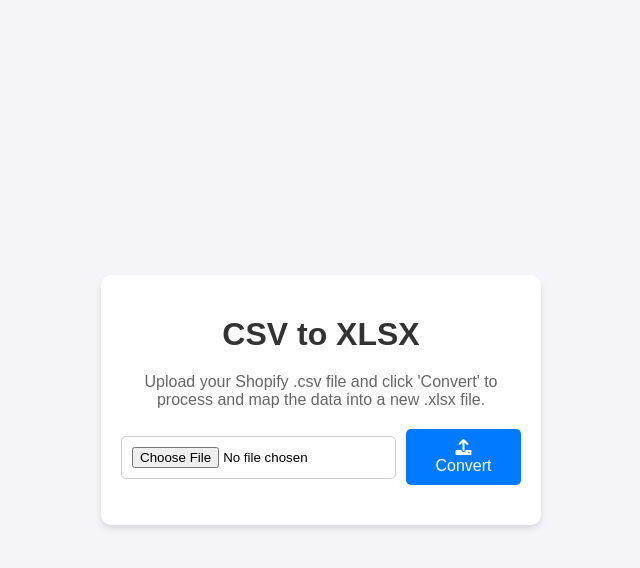
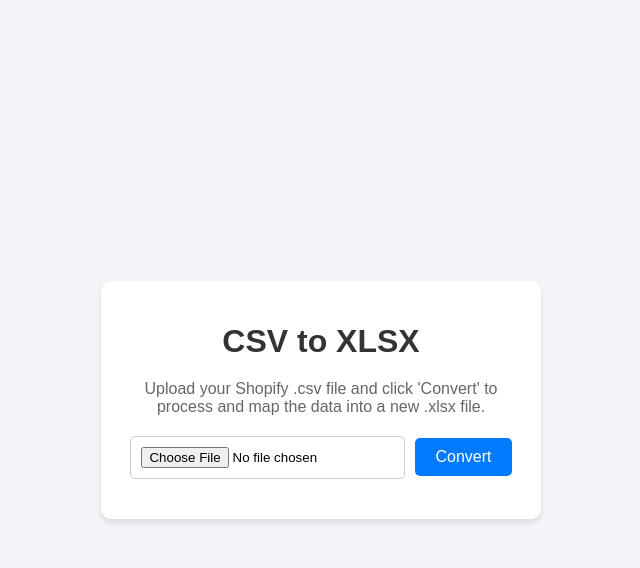
Before and after one commit to yewshanooi-tech/csv-to-csv, a Flask app: page / in a window 1280 px wide. Shown: the top 568 px of the page, without its empty margins (319-959 px from the left). Run offline with Flask 3, Linux system fonts and the light colour scheme.

Commit message:
feat: updated index.html page styling

```diff
--- a/templates/index.html
+++ b/templates/index.html
@@ -32,10 +32,11 @@
         }
         form {
             display: flex;
-            justify-content: space-between;
+            justify-content: center;
             align-items: center;
             margin-top: 20px;
             margin-bottom: 20px;
+            gap: 10px;
         }
         input[type="file"] {
             margin-bottom: 0;
@@ -44,7 +45,6 @@
             border-radius: 5px;
         }
         button {
-            margin-left: 10px;
             background-color: #007bff;
             color: #fff;
             border: none;
@@ -68,7 +68,7 @@
         .btn-success:hover {
             background-color: #218838;
         }
-        div {
+        .margins {
             margin-top: 20px;
             margin-bottom: 20px;
         }
@@ -80,11 +80,13 @@
         <p>Upload your Shopify .csv file and click 'Convert' to process and map the data into a new .xlsx file.</p>
         <form action="/upload" method="post" enctype="multipart/form-data">
             <input type="file" name="file" accept=".csv">
-            <button type="submit"><i class="fas fa-upload"></i> Convert</button>
+            <button type="submit">Convert</button>
         </form>
         {% if download_url %}
-        <div class="text-center mt-3">
-            <a href="{{ download_url }}" class="btn btn-success btn-lg">Download Processed File</a>
+        <div class="text-center mt-3 margins">
+            <a href="{{ download_url }}" class="btn btn-success btn-lg">
+                <i class="fa-solid fa-download" style="margin-right: 5px;"></i> Download Processed File
+            </a>
         </div>
         {% endif %}
     </div>
```
